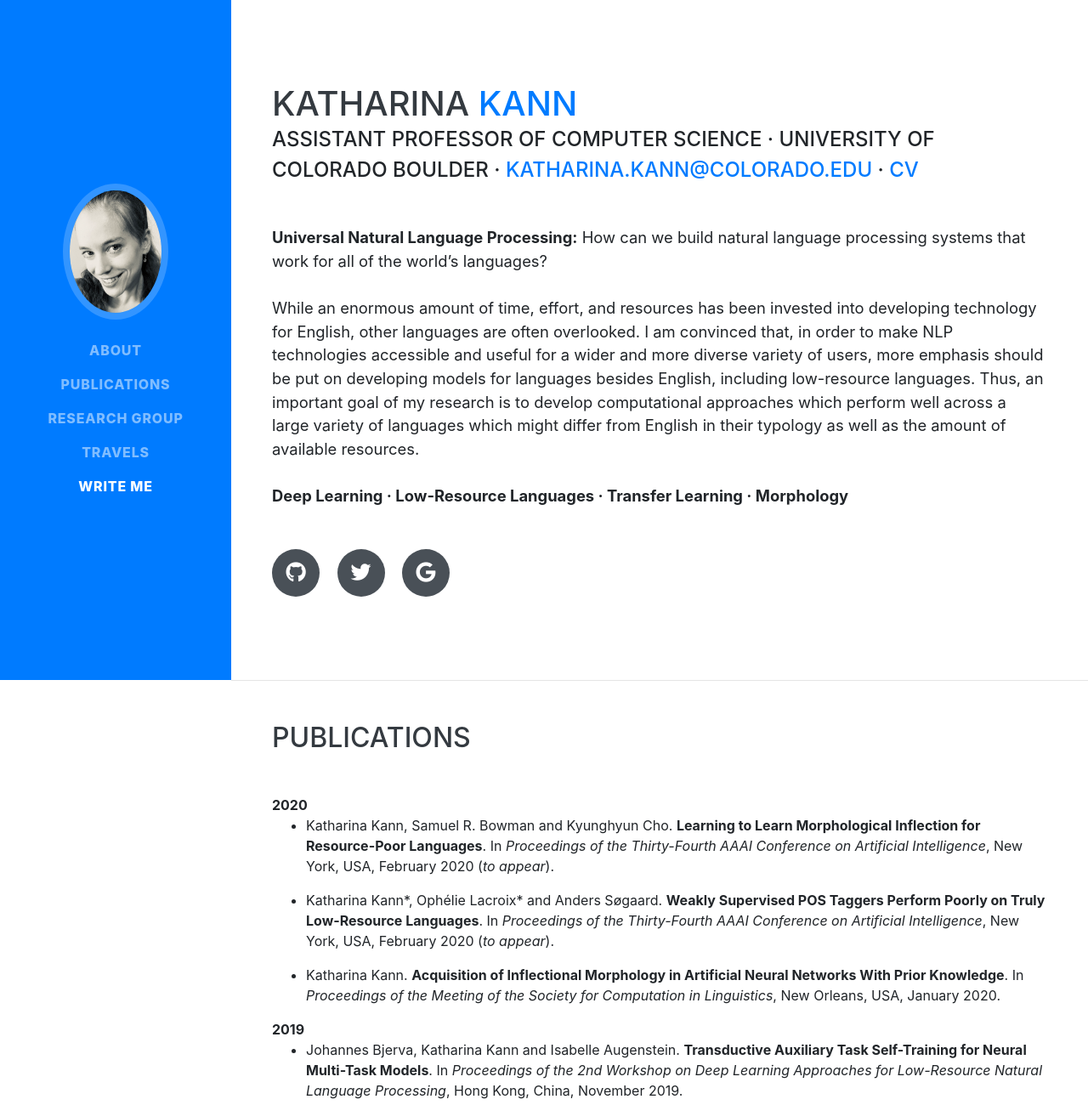
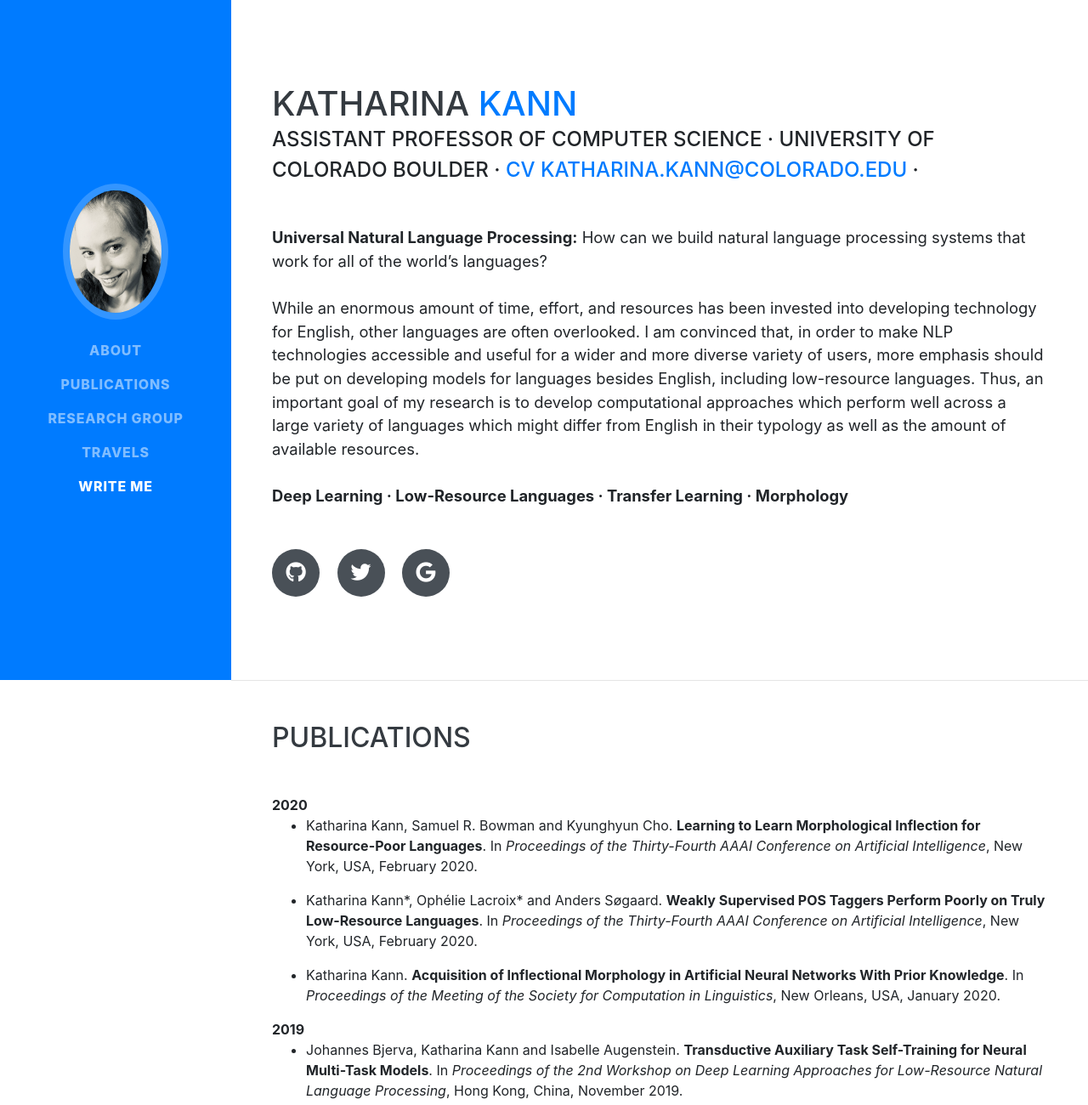
Before and after one commit to Kelina/kelina.github.io, a website with bundled scripts: page index.html in a window 1280 px wide. Shown: the top 1300 px of the page at 85% size. Built offline with nearby package versions, Linux system fonts and the light colour scheme; a web font is replaced by a local one.

Commit message:
update 03/16/2020

```diff
--- a/index.html
+++ b/index.html
@@ -72,8 +72,8 @@ img.mine-wide {
           <span class="text-primary">Kann</span>
         </h1>
         <div class="subheading mb-5">Assistant Professor Of Computer Science · University of Colorado Boulder ·
+          <a href="documents/2020_03_16_CV.pdf" target="_blank">CV</a>
           <a href="mailto:katharina.kann@colorado.edu">katharina.kann@colorado.edu</a> ·
-          <a href="documents/2020_02_01_CV.pdf" target="_blank">CV</a>
         </div>
         <p class="lead mb-5"><b>Universal Natural Language Processing:</b> How can we build natural language processing systems that work for all of the world’s languages?<br><br>
             While an enormous amount of time, effort, and resources has been invested into developing technology for English, other languages are often overlooked. I am convinced that, in order to make NLP technologies accessible and useful for a wider and more diverse variety of users, more emphasis should be put on developing models for languages besides English, including low-resource languages. Thus, an important goal of my research is to develop computational approaches which perform well across a large variety of languages which might differ from English in their typology as well as the amount of available resources.
@@ -105,12 +105,12 @@ img.mine-wide {
 
         <b> 2020 </b>
         <ul>
-            <li>Katharina Kann, Samuel R. Bowman and Kyunghyun Cho. <b>Learning to Learn Morphological Inflection for Resource-Poor Languages</b>. In <i>Proceedings of the Thirty-Fourth AAAI Conference on Artificial Intelligence</i>, New York, USA, February 2020 (<i>to appear</i>).
+            <li>Katharina Kann, Samuel R. Bowman and Kyunghyun Cho. <b>Learning to Learn Morphological Inflection for Resource-Poor Languages</b>. In <i>Proceedings of the Thirty-Fourth AAAI Conference on Artificial Intelligence</i>, New York, USA, February 2020.
           <a target="_blank" href=""></a>
           <a target="_blank" href=""></a><p>
         </ul>
         <ul>
-          <li>Katharina Kann*, Ophélie Lacroix* and Anders Søgaard. <b>Weakly Supervised POS Taggers Perform Poorly on Truly Low-Resource Languages</b>. In <i>Proceedings of the Thirty-Fourth AAAI Conference on Artificial Intelligence</i>, New York, USA, February 2020 (<i>to appear</i>).
+          <li>Katharina Kann*, Ophélie Lacroix* and Anders Søgaard. <b>Weakly Supervised POS Taggers Perform Poorly on Truly Low-Resource Languages</b>. In <i>Proceedings of the Thirty-Fourth AAAI Conference on Artificial Intelligence</i>, New York, USA, February 2020.
           <a target="_blank" href=""></a>
           <a target="_blank" href=""></a><p>
         </ul>
@@ -251,6 +251,7 @@ img.mine-wide {
       <ul>
           <li> Nikhil Prabhu
           <li> Lakshya Sharma
+          <li> Rajat Bhatnagar
       </ul>
 
   </section>
@@ -258,6 +259,10 @@ img.mine-wide {
   <section class="resume-section p-3 p-lg-5 d-flex justify-content-center" id="travel">
     <div class="w-100">
       <h2 class="mb-5">Travels</h2>
+      <b> New York, USA · February 2020 · <a target="_blank" href="https://aaai.org/Conferences/AAAI-20/">AAAI</a> </b> <br><br>
+      <a href="images/ny2020/IMG-9893.JPG">
+      <img class="mine-wide img-fluid mx-auto mb-2" src="images/ny2020/IMG-9893.JPG" alt=""></a>
+
       <b> New Orleans, USA · January 2020 · <a target="_blank" href="https://www.linguisticsociety.org/event/lsa-2020-annual-meeting">LSA</a> </b> <br><br>
       <a href="images/nola2020/IMG-4231.JPG">
       <img class="mine img-fluid mx-auto mb-2" src="images/nola2020/IMG-4231.JPG" alt=""></a>
```
Also changed, not shown: 2 other files.
